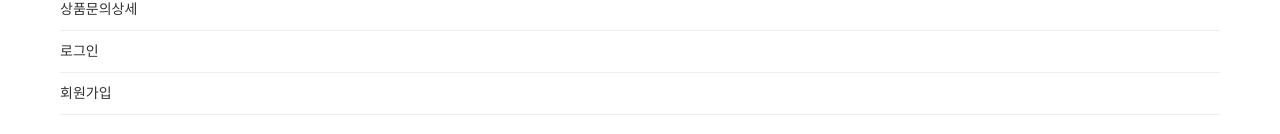
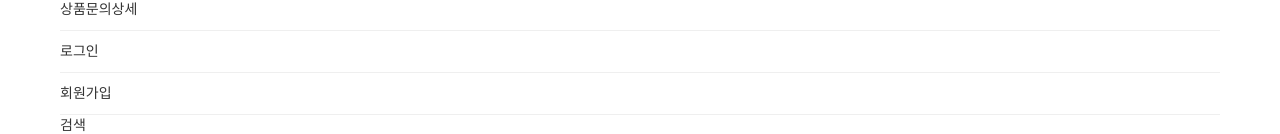
Before and after one commit to lidaek/lidaek.github.io, a Jekyll site: the page portfolio/pf/dnd/index.html, which Jekyll copies as it is, in a window 1280 px wide. Shown: the part 782-916 px from the top of the page. Built offline with Jekyll 4.4.1, drawn with Linux system fonts in a browser that asks for light colours; nearby versions of some CDN libraries; some web fonts are replaced.

Commit message:
Update index.html

```diff
--- a/portfolio/pf/dnd/index.html
+++ b/portfolio/pf/dnd/index.html
@@ -27,12 +27,13 @@
                 <p class="txt_append">*리스트를 클릭해보세요</p>
             </div>
             <ul class="list_index">
-                <li><a href="http://leaderek.cafe24.com/index.html" class="link_index" target="_blank"><span class="txt_index">메인</span></a></li>
-                <li><a href="http://leaderek.cafe24.com/product/%EB%B0%94%EC%A7%80-10/33/category/1/display/2/" class="link_index" target="_blank"><span class="txt_index">상품상세</span></a></li>
-                <li><a href="http://leaderek.cafe24.com/board/%EC%83%81%ED%92%88-qa/6/" class="link_index" target="_blank"><span class="txt_index">상품문의리스트(게시판)</span></a></li>
-                <li><a href="http://leaderek.cafe24.com/article/%EC%83%81%ED%92%88-qa/6/6/" class="link_index" target="_blank"><span class="txt_index">상품문의상세</span></a></li>
-                <li><a href="http://leaderek.cafe24.com/member/login.html" class="link_index" target="_blank"><span class="txt_index">로그인</span></a></li>
-                <li><a href="http://leaderek.cafe24.com/member/join.html" class="link_index" target="_blank"><span class="txt_index">회원가입</span></a></li>
+                <li><a href="http://uidevsample.cafe24.com/" class="link_index" target="_blank"><span class="txt_index">메인</span></a></li>
+                <li><a href="http://uidevsample.cafe24.com/product/페이지-팬츠-default-조합분리선택형/107/category/1/display/2/" class="link_index" target="_blank"><span class="txt_index">상품상세</span></a></li>
+                <li><a href="http://uidevsample.cafe24.com/board/product/list.html?board_no=6&product_category_depth1=&product_category_depth2=&product_category_depth3=&product_category_depth4=&page=1" class="link_index" target="_blank"><span class="txt_index">상품문의리스트(게시판)</span></a></li>
+                <li><a href="http://uidevsample.cafe24.com/article/qa/6/5/" class="link_index" target="_blank"><span class="txt_index">상품문의상세</span></a></li>
+                <li><a href="http://uidevsample.cafe24.com/member/login.html" class="link_index" target="_blank"><span class="txt_index">로그인</span></a></li>
+                <li><a href="http://uidevsample.cafe24.com/member/join.html" class="link_index" target="_blank"><span class="txt_index">회원가입</span></a></li>
+                <li><a href="http://uidevsample.cafe24.com/product/search.html?banner_action=&keyword=상품"><span class="txt_index">검색</span></a></li>
             </ul>
         </section>
     </div>
```
